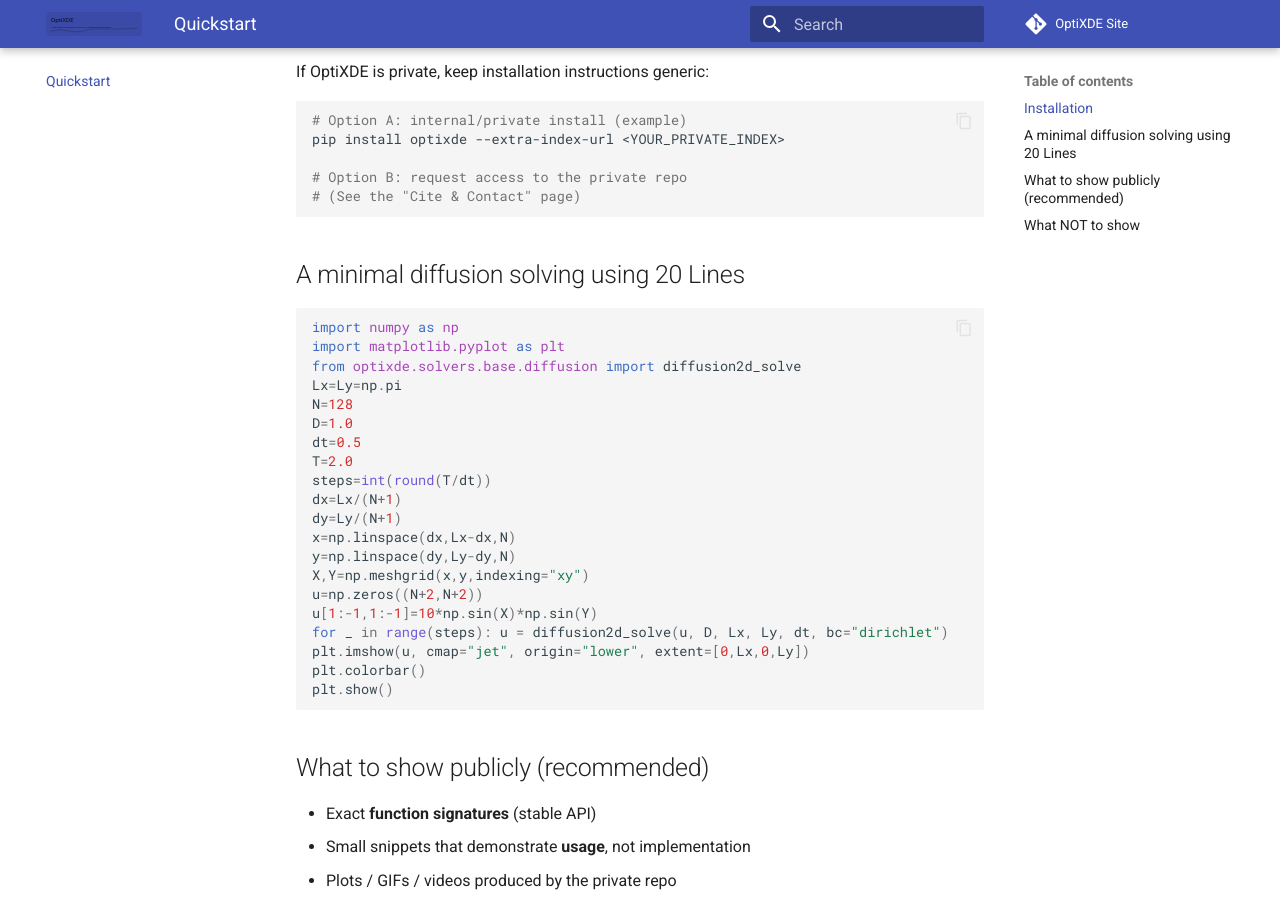
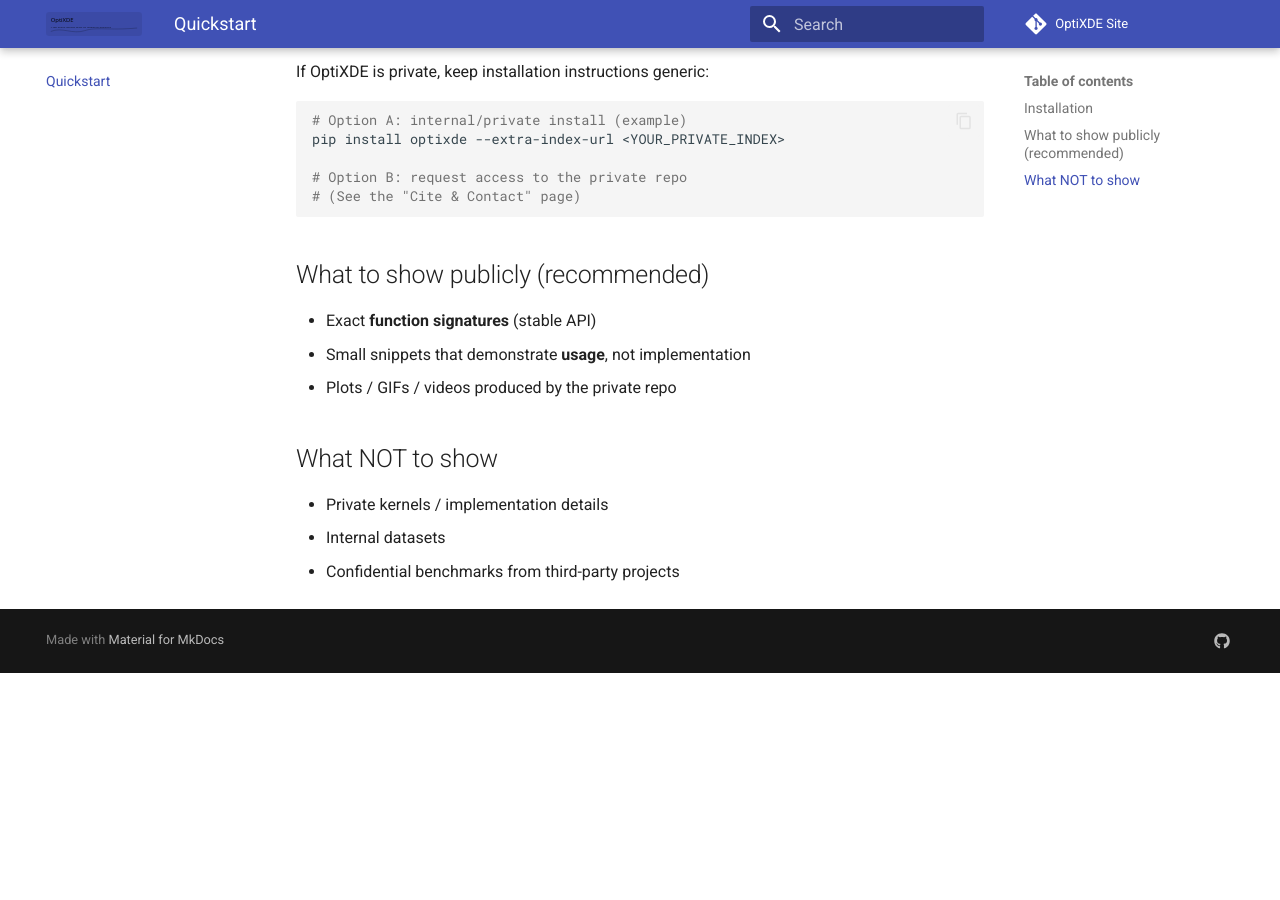
Before and after one commit to yangyLab/optixde-site, an MkDocs documentation site: the page built from docs/quickstart.md, in a window 1280 px wide and 900 px high, scrolled down 285 px. Built offline with MkDocs 1.6.1 and Material for MkDocs 9.7.7, drawn with Linux system fonts in a browser that asks for light colours; comment, search, counter and statistics services are not loaded; after the commit the page ends 958 px from its top, so only the background shows below that.

Commit message:
Update quickstart.md

````diff
--- a/docs/quickstart.md
+++ b/docs/quickstart.md
@@ -14,30 +14,7 @@
 # (See the "Cite & Contact" page)
 ```
 
-## A minimal diffusion solving using 20 Lines
 
-```python
-import numpy as np
-import matplotlib.pyplot as plt
-from optixde.solvers.base.diffusion import diffusion2d_solve
-Lx=Ly=np.pi
-N=128
-D=1.0
-dt=0.5
-T=2.0
-steps=int(round(T/dt))
-dx=Lx/(N+1)
-dy=Ly/(N+1)
-x=np.linspace(dx,Lx-dx,N)
-y=np.linspace(dy,Ly-dy,N)
-X,Y=np.meshgrid(x,y,indexing="xy")
-u=np.zeros((N+2,N+2))
-u[1:-1,1:-1]=10*np.sin(X)*np.sin(Y)
-for _ in range(steps): u = diffusion2d_solve(u, D, Lx, Ly, dt, bc="dirichlet")
-plt.imshow(u, cmap="jet", origin="lower", extent=[0,Lx,0,Ly])
-plt.colorbar()
-plt.show()
-```
 
 ## What to show publicly (recommended)
 
````
